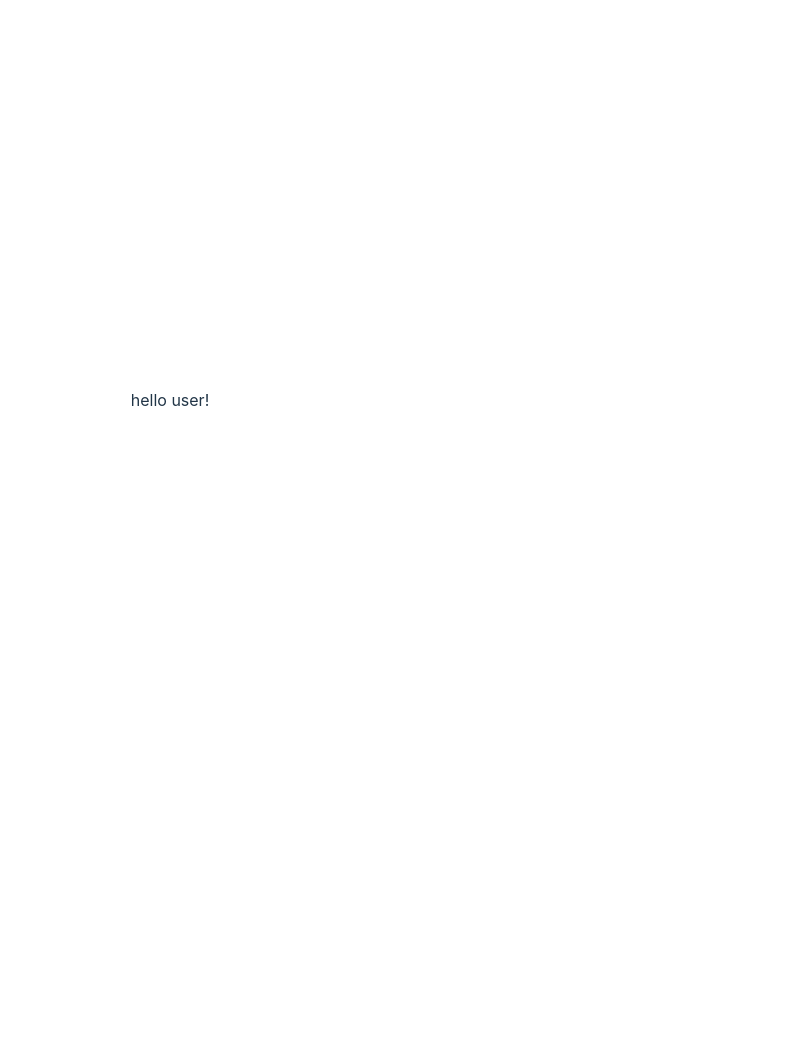
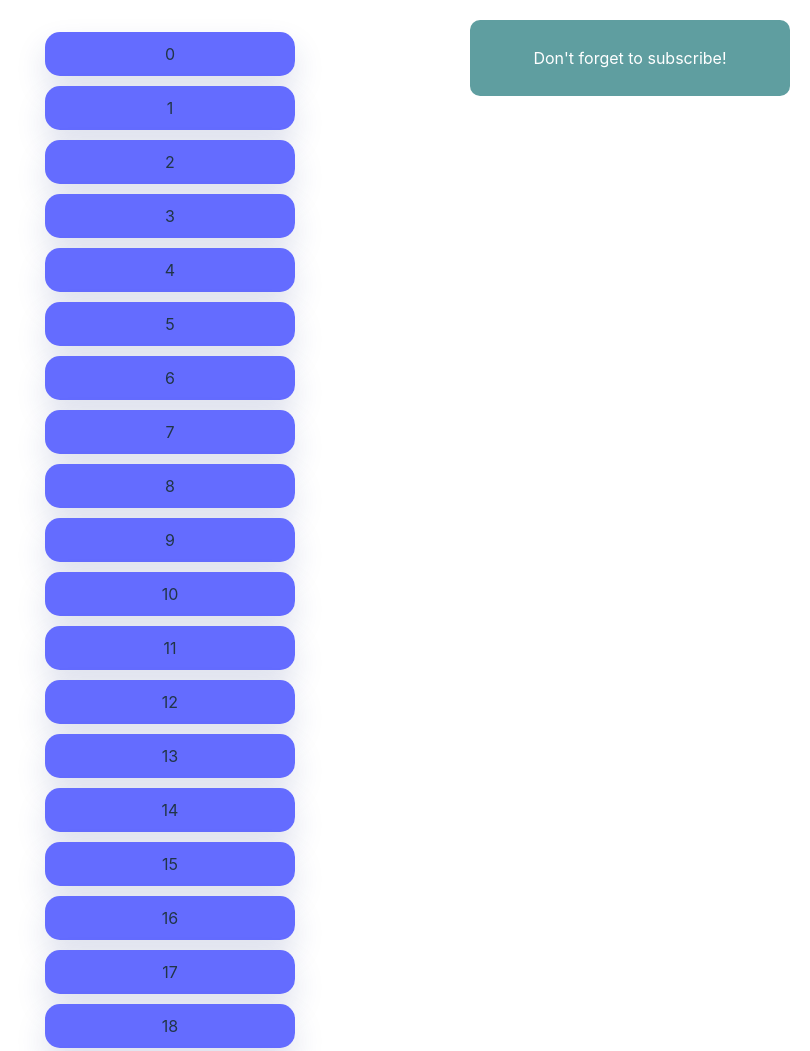
Before and after one commit to vaneahortolomei/observe-notification, a website built with Vite: page index.html in a window 1280 px wide. Shown: the top 1051 px of the page, without its empty margins (470-1280 px from the left). Before the commit the page ends 800 px from the top, so only its background shows below. Built offline with nearby package versions, Linux system fonts and the light colour scheme.

Commit message:
add notification

```diff
--- a/index.html
+++ b/index.html
@@ -15,7 +15,10 @@
 </head>
 <body>
 <div id="app">
-    <p>hello user!</p>
+   <ul class="list"></ul>
+   <div class="notification">
+       <p>Don't forget to subscribe!</p>
+   </div>
 </div>
 <script type="module" src="/main.js"></script>
 </body>
--- a/main.js
+++ b/main.js
@@ -1,6 +1,46 @@
 import './style.css'
 
-const a = 2;
-const b = 2;
+const list = document.querySelector('.list'),
+    notification = document.querySelector('.notification');
 
-console.log(a + b);
+
+const createListItems = (list, className, count) => {
+    for (let i = 0; i < count; i++) {
+        list.innerHTML += `<li class="${className}">${i}</li>`;
+    }
+};
+
+const observeItem = () => {
+
+    const observer = new IntersectionObserver(entries => {
+        entries.forEach(entry => {
+
+            if (entry.isIntersecting) {
+                notification.classList.add('notification--show');
+                if ('vibrate' in navigator) {
+                    navigator.vibrate(1000);
+                    console.log('Vibration API поддерживается');
+                } else {
+                    console.log('Vibration API не поддерживается');
+                }
+            } else {
+                notification.classList.remove('notification--show');
+            }
+        });
+    });
+
+    const targetElement = document.querySelectorAll('.list__item');
+
+    targetElement.forEach((item, index) => {
+
+        if (index === 78) {
+            observer.observe(item);
+        }
+    })
+};
+
+
+window.addEventListener('load', () => {
+    createListItems(list, 'list__item', 100);
+    observeItem();
+});
--- a/style.css
+++ b/style.css
@@ -19,6 +19,7 @@ a {
     color: #646cff;
     text-decoration: inherit;
 }
+
 a:hover {
     color: #535bf2;
 }
@@ -49,9 +50,11 @@ h1 {
     will-change: filter;
     transition: filter 300ms;
 }
+
 .logo:hover {
     filter: drop-shadow(0 0 2em #646cffaa);
 }
+
 .logo.vanilla:hover {
     filter: drop-shadow(0 0 2em #f7df1eaa);
 }
@@ -75,9 +78,11 @@ button {
     cursor: pointer;
     transition: border-color 0.25s;
 }
+
 button:hover {
     border-color: #646cff;
 }
+
 button:focus,
 button:focus-visible {
     outline: 4px auto -webkit-focus-ring-color;
@@ -95,3 +100,47 @@ button:focus-visible {
         background-color: #f9f9f9;
     }
 }
+
+.list {
+    list-style-type: none;
+    padding: 0;
+    margin: 0;
+    min-width: 250px;
+}
+.list__item {
+  border-radius: 15px;
+  padding: 10px;
+  background-color: #646cff;
+  box-shadow: 0 15px 30px rgba(31,51,136,.15);
+}
+
+.list__item + .list__item {
+    margin-top: 10px;
+}
+
+.notification {
+    position: fixed;
+    top: 0;
+    left: 0;
+    width: 100%;
+    padding: 10px;
+    background-color: cadetblue;
+    color: #fff;
+    transform: translate(0%, -130%);
+    transition: transform 0.3s;
+}
+
+.notification--show {
+    transform: translate(0%, 0%);
+}
+
+@media(min-width: 768px) {
+    .notification {
+        position: fixed;
+        top: 20px;
+        left: auto;
+        right: 20px;
+        max-width: 300px;
+        border-radius: 10px;
+    }
+}
```
Lines whose indentation alone changed are shown as unchanged.
